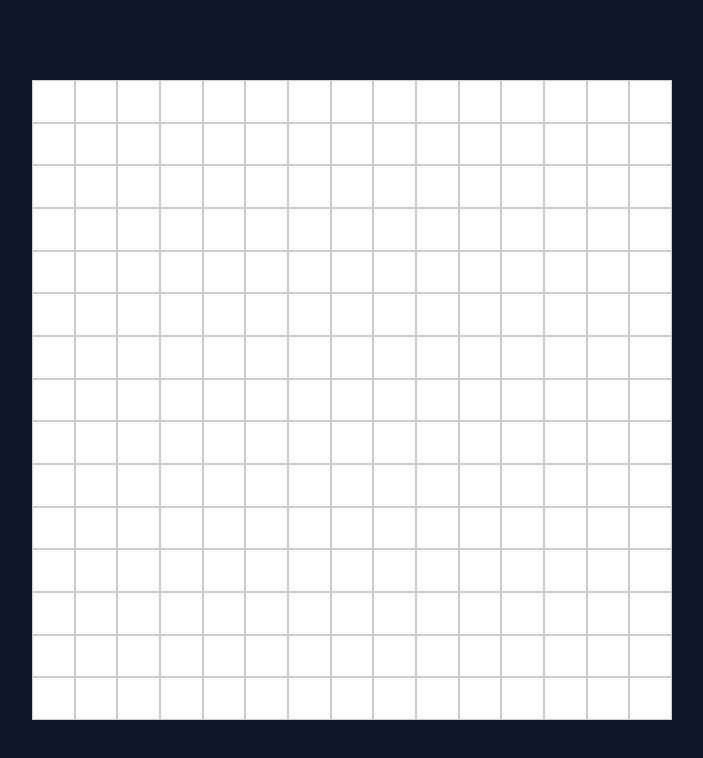
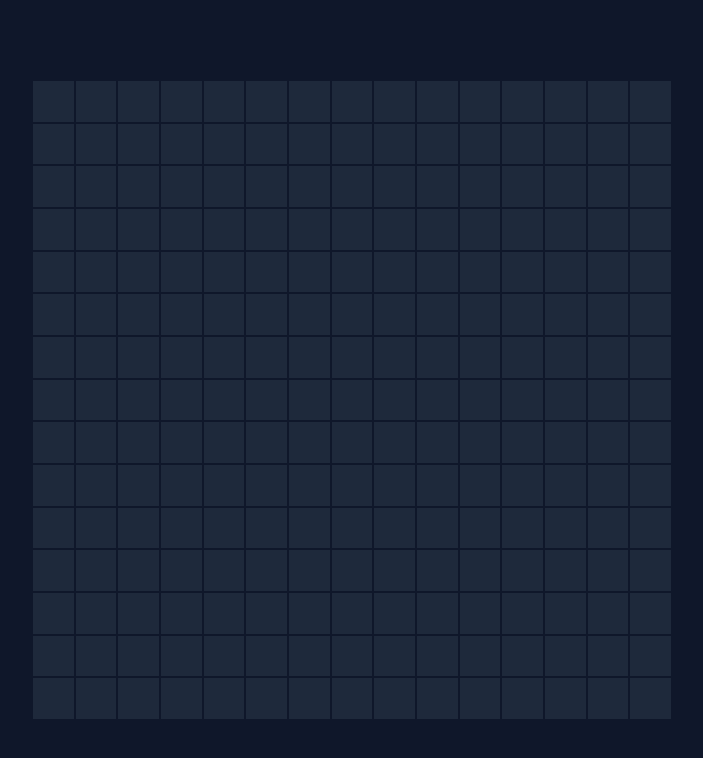
Before and after one commit to duykhanh2401/caro-game, a Vue app in the folder client/: page / in a window 1280 px wide. Shown: the top 758 px of the page, without its empty margins (408-1111 px from the left). Built offline with nearby package versions, Linux system fonts and the light colour scheme.

Commit message:
fix theme

```diff
--- a/client/src/store/themeSetting.store.ts
+++ b/client/src/store/themeSetting.store.ts
@@ -5,7 +5,7 @@ export const useThemeSetting = defineStore(
 	'themeSetting',
 	() => {
 		{
-			const isDark = ref(false);
+			const isDark = ref(true);
 			const theme = ref('dark');
 			const sidebarCollapse = ref(false);
 			const sidebarHidden = ref(false);
--- a/client/src/views/Game.vue
+++ b/client/src/views/Game.vue
@@ -168,6 +168,11 @@ table {
 	}
 }
 
+.dark .cell {
+	background-color: #1e293b;
+	border: 1.5px solid #0f172a;
+}
+
 .cell {
 	border: 1px solid rgba(0, 0, 0, 0.2);
 	justify-content: center;
```
